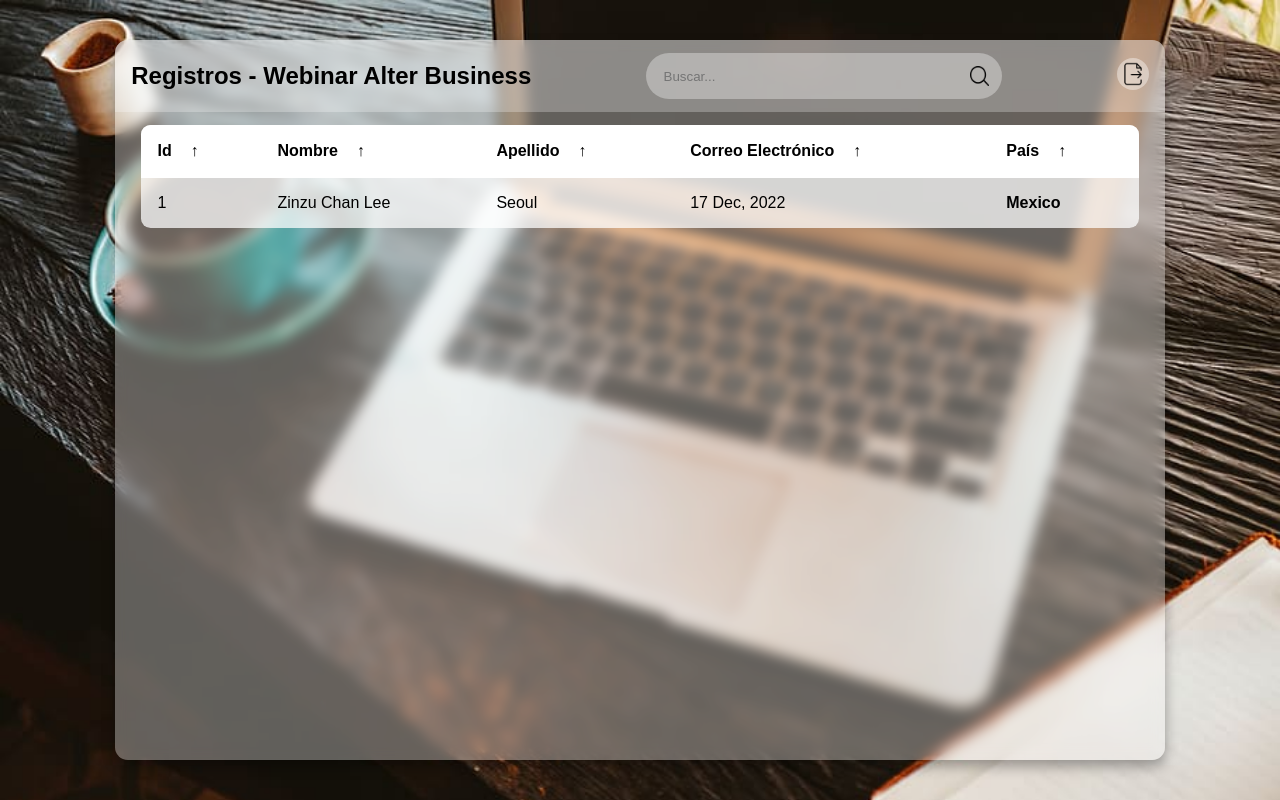
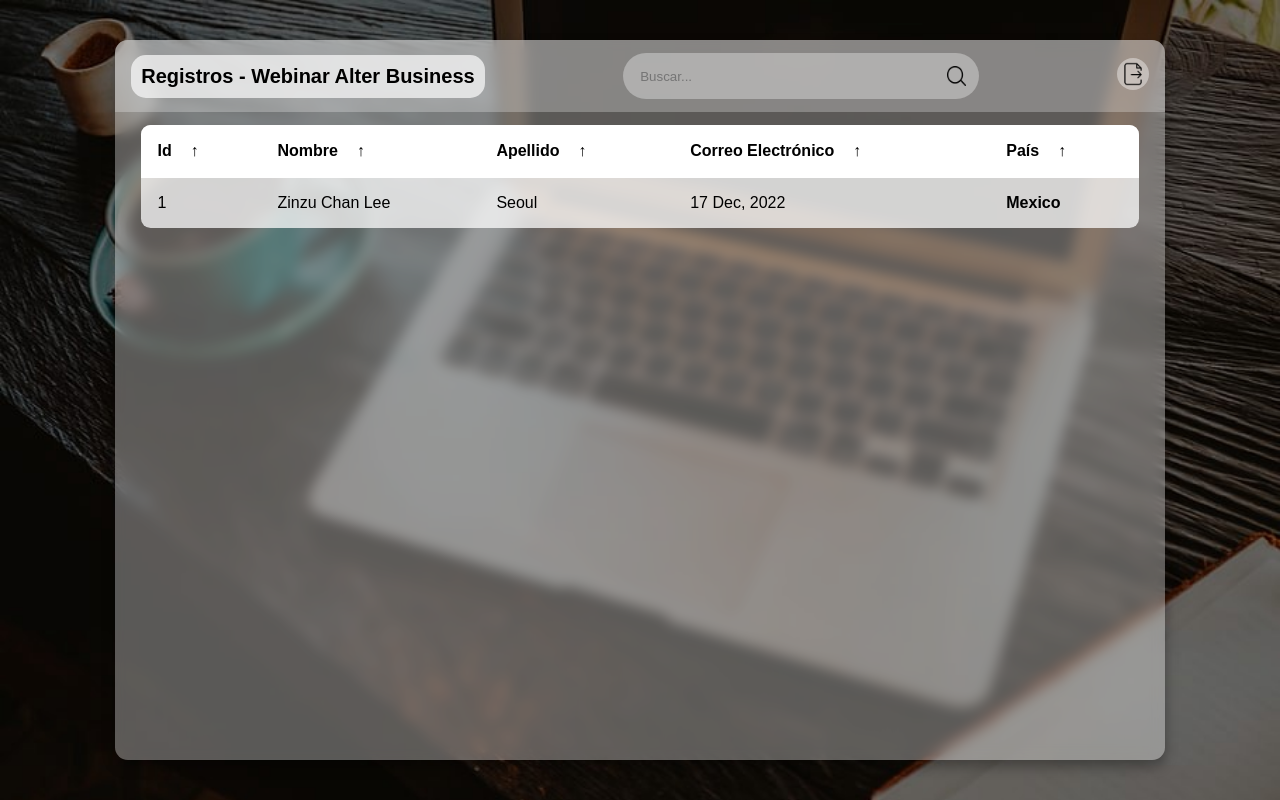
Before and after one commit to AlvaroGonzalezz/webinar-alter, a PHP site: page / in a window 1280 px wide. Run offline with PHP 8.4, Linux system fonts and the light colour scheme.

Commit message:
Se termino el diseño Front

```diff
--- /dev/null
+++ b/conexion.php
@@ -0,0 +1,6 @@
+<?php
+
+$nameDB;
+$host;
+$user;
+$pass;
--- a/index.html
+++ b/index.php
@@ -14,7 +14,7 @@
 <body>
     <main class="table" id="customers_table">
         <section class="table__header">
-            <h1>Registros - Webinar Alter Business</h1>
+            <h1 class="title-text">Registros - Webinar Alter Business</h1>
             <div class="input-group">
                 <input type="search" placeholder="Buscar...">
                 <img src="images/search.png" alt="">
--- a/style.css
+++ b/style.css
@@ -53,6 +53,13 @@ main.table {
     align-items: center;
 }
 
+.title-text {
+    color: black;
+    background-color: rgba(245, 245, 245, 0.771);
+    padding: 10px;
+    font-size: 20px;
+    border-radius: 15px;
+}
 .table__header .input-group {
     width: 35%;
     height: 100%;
```
Also changed, not shown: README.md (deleted), images/fondo.jpg.
